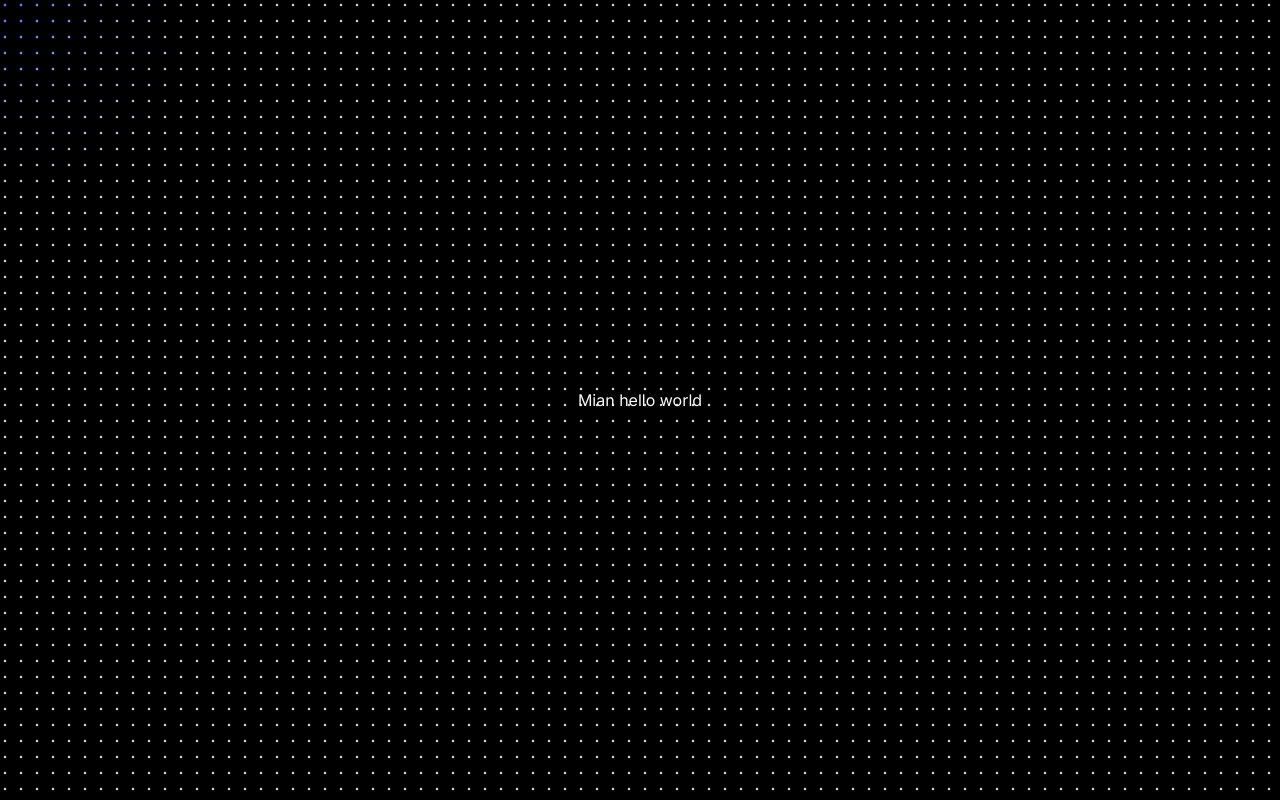
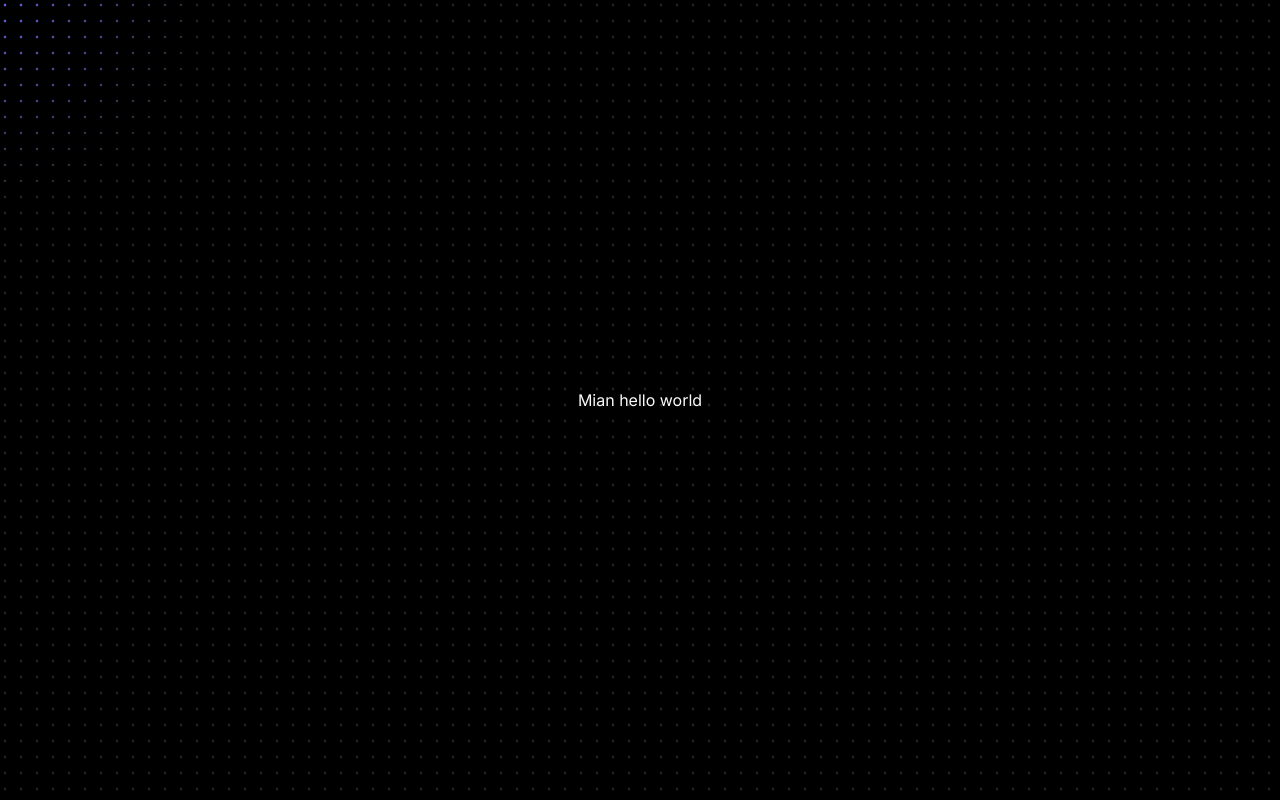
Before and after one commit to nihar-hegde/wallet, a Next.js app: page / in a window 1280 px wide. Built offline with nearby package versions, Linux system fonts and the light colour scheme.

Commit message:
fixing the light dots

```diff
--- a/src/components/ui/hero-highlight.tsx
+++ b/src/components/ui/hero-highlight.tsx
@@ -34,7 +34,7 @@ export const HeroHighlight = ({
       )}
       onMouseMove={handleMouseMove}
     >
-      <div className="absolute inset-0 bg-dot-thick-neutral-300 dark:bg-dot-thick-neutral-800  pointer-events-none" />
+      <div className="absolute inset-0 bg-dot-thick-neutral-800  pointer-events-none" />
       <motion.div
         className="pointer-events-none bg-dot-thick-indigo-500 dark:bg-dot-thick-indigo-500   absolute inset-0 opacity-0 transition duration-300 group-hover:opacity-100"
         style={{
```
